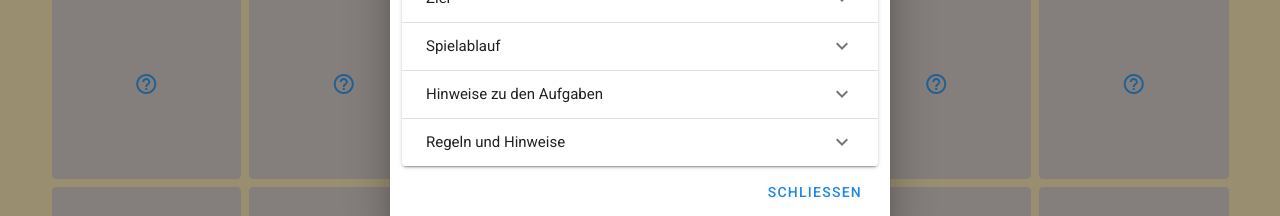
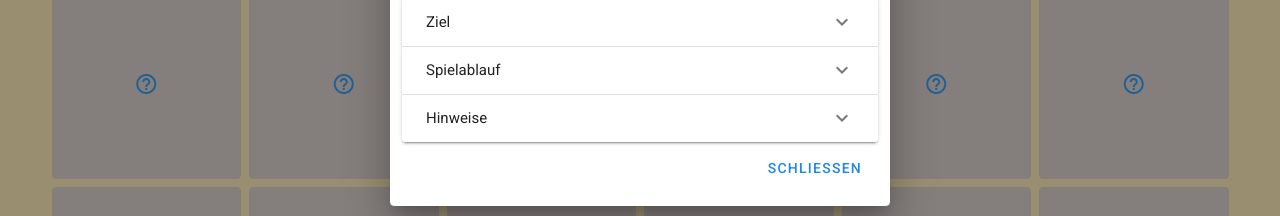
Before and after one commit to Senti81/bier-gewinnt, a Vue app: page / in a window 1280 px wide. Both pictures are taken after a click on the button "REGELN". Shown: the part 328-544 px from the top of the page. Built offline with nearby package versions, Linux system fonts and the light colour scheme.

Commit message:
updated rules and hints section

```diff
--- a/src/components/NavBar.vue
+++ b/src/components/NavBar.vue
@@ -58,27 +58,16 @@
                   Dieses Feld ist nun dem entsprechenden Spieler zugeordnet und kann von anderen Spielern nicht mehr beansprucht werden
                 </v-expansion-panel-content>
               </v-expansion-panel>
-              <v-expansion-panel>
-                <v-expansion-panel-header>
-                  Hinweise zu den Aufgaben
-                </v-expansion-panel-header>
-                <v-expansion-panel-content class="text-justify">
-                  Die Aufgaben sind so gestaltet, dass sie sich zwar einfach und machbar anhören aber die Lösung ist nicht immer einfach zu finden.
-                  Das Spiel ist auch darauf ausgelegt, dass es über einen längeren Zeitraum (mehrere Wochen) andauert.
-                  Um ein Foto eindeutig einem Spieler zuordnen zu können ist es wichtig, dass der Spieler selbst auf dem Foto zu sehen ist.
-                </v-expansion-panel-content>
-              </v-expansion-panel>
 
               <!-- RULES -->
               <v-expansion-panel>
                 <v-expansion-panel-header>
-                  Regeln und Hinweise
+                  Hinweise
                 </v-expansion-panel-header>
                 <v-expansion-panel-content class="text-left">
                   <v-list-item>
                     <v-list-item-content>
-                      Die Aufgaben sind grundsätzlich an öffentlichen, frei zugänglichen Orten im Freien zu erfüllen.
-                      Es ist nicht erforderlich irgendwelche Gebäude zu betreten.<br>
+                      Die Aufgaben sind grundsätzlich an öffentlichen, frei zugänglichen Orten erfüllen.<br>
                       <b>Ausnahme:</b>
                       Ist in der Titelleiste der Aufgabe dieses Symbol angegeben: 🏠 darf die Aufgabe auch von zu Hause aus erfüllt werden.
                     </v-list-item-content>
@@ -87,12 +76,6 @@
                     <v-list-item-content>
                       Steht bei Aufgabe der Begriff 'Farbcode', bezieht sich dies immer auf die dominierende Farbe des Etikettes.
                       Bespiel: rot = Reissdorf, weiß = Früh, blau = Gaffel, grün = Gilden, usw.
-                    </v-list-item-content>
-                  </v-list-item>
-                  <v-list-item>
-                    <v-list-item-content>
-                      Um evtl. Vorteile bei der Erfüllung der Aufgaben durch Teams zu kompensieren, darf nur alle x Tage eine Lösung eingesendet werden, wobei x die Größe des Teams darstellt
-                      Wer alleine spielt darf jeden Tag eine Lösung einreichen, ein Team aus 2 Spielern dann nur jeden zweiten Tag, usw.
                     </v-list-item-content>
                   </v-list-item>
                 </v-expansion-panel-content>
```
